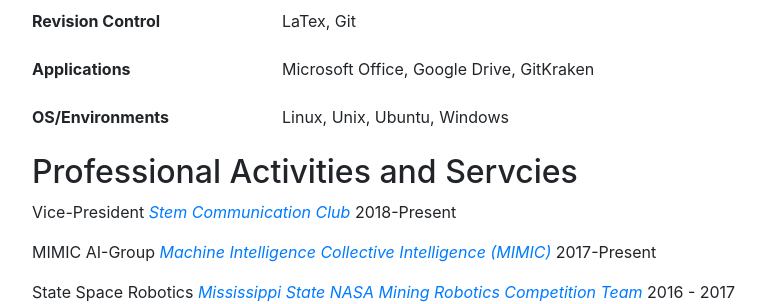
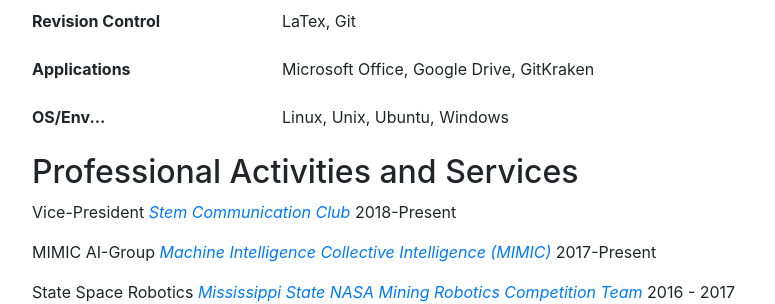
Before and after one commit to RogerSGarcia/RogerSGarcia.github.io, a Jekyll site: the page built from cv/index.html, in a window 1280 px wide. Shown: the part 620-924 px from the top of the page, without its empty margins (248-1023 px from the left). Built offline with Jekyll 4.4.1, drawn with Linux system fonts in a browser that asks for light colours; nearby versions of some CDN libraries.

Commit message:
minor fixes

```diff
--- a/cv/index.html
+++ b/cv/index.html
@@ -41,11 +41,11 @@
 		<dd class = "col-8">Microsoft Office, Google Drive, GitKraken</dd>
 	</dl>
 	<dl class = "row">
-		<dt class = "col-4">OS/Environments</dt>
+		<dt class = "col-4">OS/Env...</dt>
 		<dd class = "col-8">Linux, Unix, Ubuntu, Windows</dd>
 	</dl>
 
-	<h2> Professional Activities and Servcies </h2>
+	<h2> Professional Activities and Services </h2>
 	<ul class = "list-unstyled">
 		<li>
 			Vice-President
```
Also changed, not shown: _notes/01.md (+1 -1 lines).
